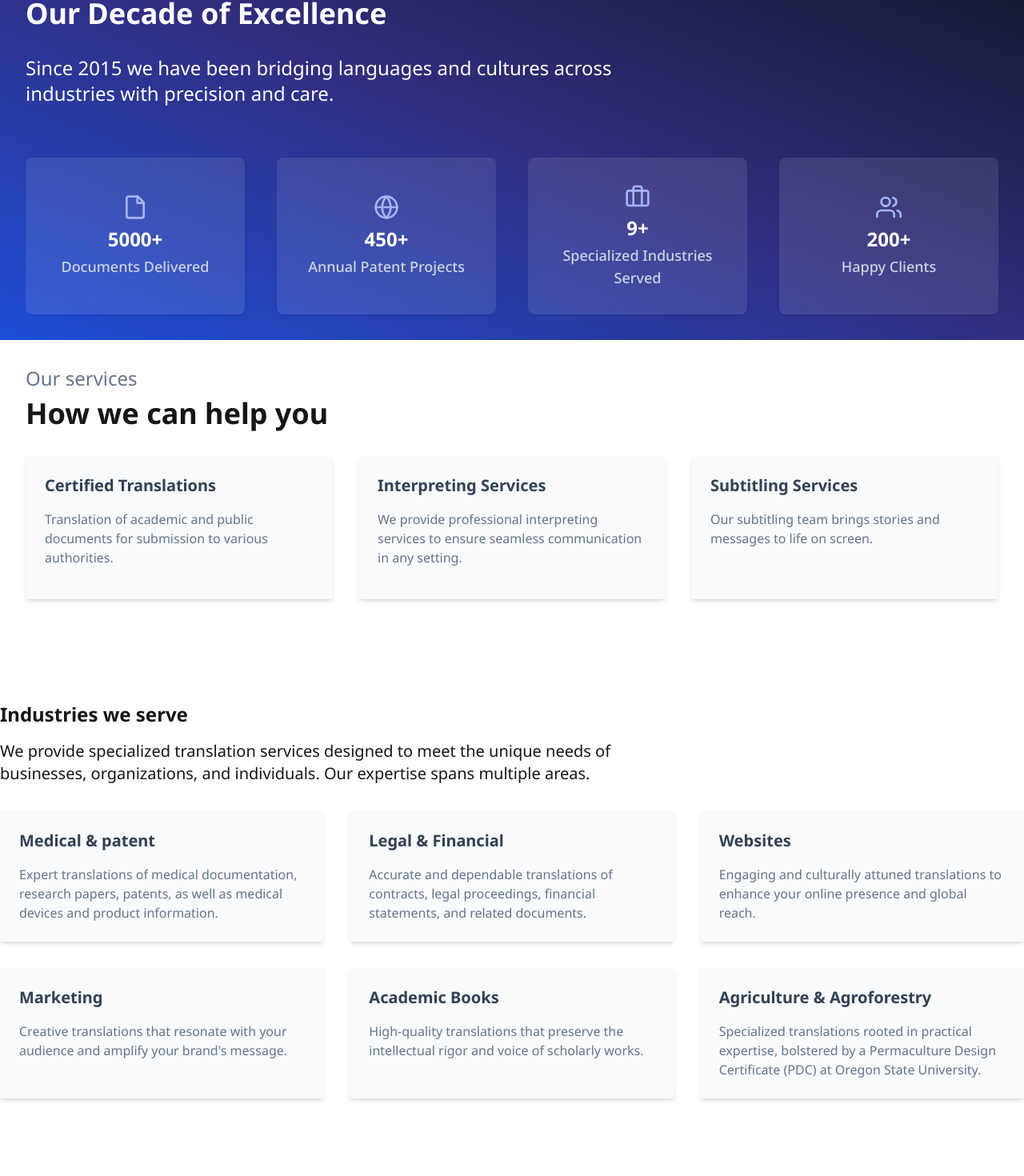
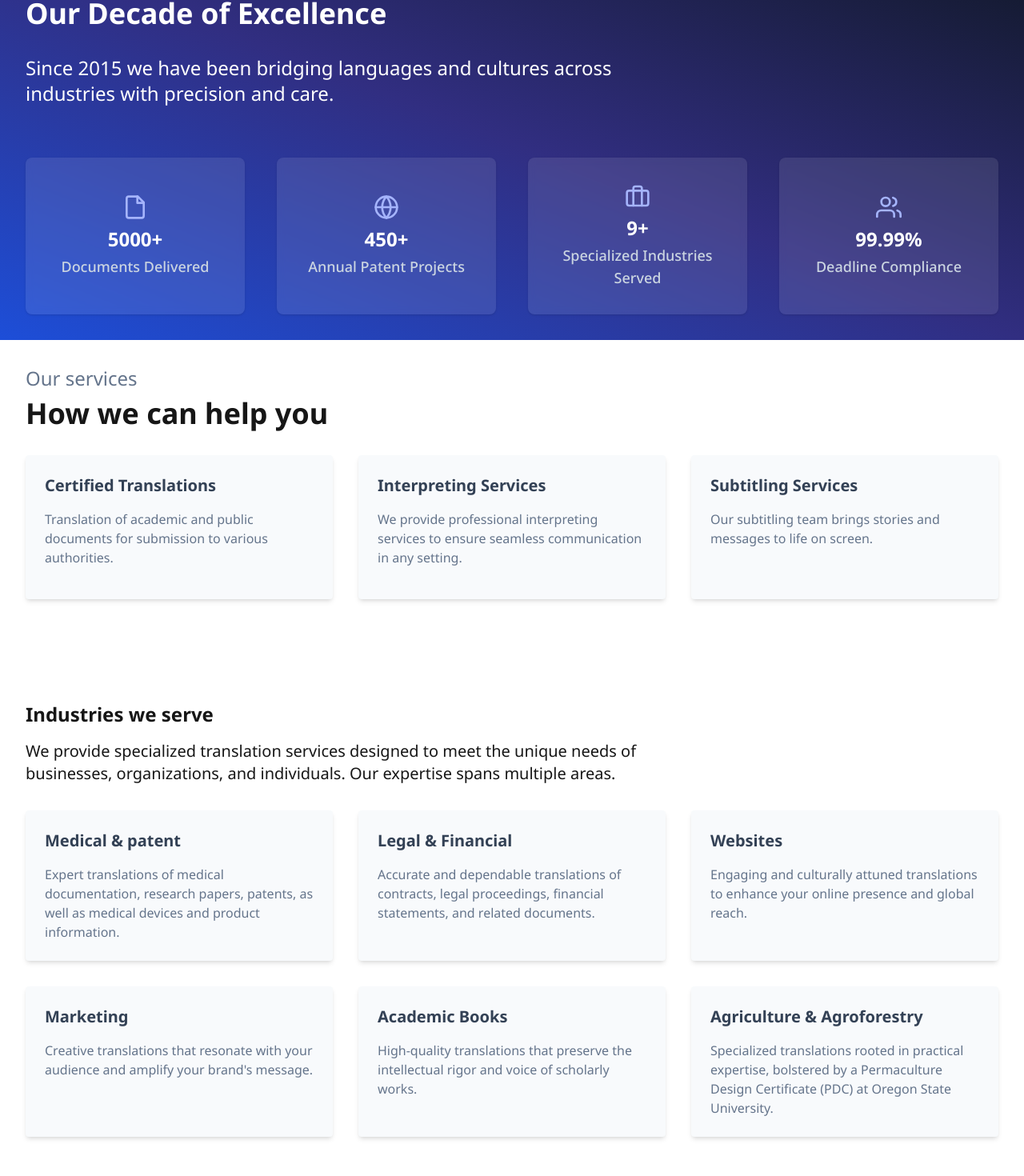
Before and after one commit to afterwordstranslations/afterwords.github.io, a Next.js app: page / in a window 1280 px wide. Shown: the part 1315-2785 px from the top of the page at 80% size. Built offline with nearby package versions, Linux system fonts and the light colour scheme.

Commit message:
Fix small css bugs

```diff
--- a/src/app/page.tsx
+++ b/src/app/page.tsx
@@ -65,8 +65,11 @@ export default function Home() {
             <div className="sm:w-full md:w-6/12 text-white py-8 sm:rounded-tr-lg md:rounded-tr-none md:rounded-bl-lg rounded-tl-lg flex items-center">
               <div>
                 <h4 className="bg-slate-900 text-lg shadow-lg rounded-3xl inline-block mb-8 px-4 py-2">
-                  <Emoji symbol="👋" className="mr-2" /> A boutique Greek agency with over 10 years of specialized experience.
+                  <div className="flex">
+                    <Emoji symbol="👋" className="mr-2 flex-none" /><div className="flex-1">A boutique Greek agency with over 10 years of specialized experience.</div>
+                  </div>
                 </h4>
+
                 <h1 className="text-4xl font-bold text-white mb-4">
                   {" "}
                   Certified Legal, Medical, & Technical Translations.
@@ -200,11 +203,9 @@ export default function Home() {
             />
           </div>
         </div>
-      </div>
 
-      {/* Industries Section - Theme Applied */}
-      <div className="bg-primary/10 py-8">
-        <div className="container mx-auto">
+        {/* Industries Section - Theme Applied */}
+        <div className="bg-primary/10 p-8">
           <h3 className="text-2xl font-bold mt-8 mb-4">Industries we serve</h3>
 
           <p className="text-xl mb-8 md:w-3/4 lg:w-2/3">
@@ -240,10 +241,8 @@ export default function Home() {
             />
           </div>
         </div>
-      </div>
 
-      {/* Team Section - Theme Applied */}
-      <div className="container mx-auto">
+        {/* Team Section - Theme Applied */}
         <div id="team" className="p-8">
           <p className="text-2xl mb-2 text-muted-foreground">
             Our team
--- a/src/components/DecadeSection.tsx
+++ b/src/components/DecadeSection.tsx
@@ -52,8 +52,8 @@ export const DecadeSection = () => {
             }
           />
           <StatCard
-            value="200+"
-            label="Happy Clients"
+            value="99.99%"
+            label="Deadline Compliance"
             icon={
               <svg xmlns="http://www.w3.org/2000/svg" width="32" height="32" viewBox="0 0 24 24" fill="none" stroke="currentColor" strokeWidth="2" strokeLinecap="round" strokeLinejoin="round">
                 <path d="M17 21v-2a4 4 0 0 0-4-4H5a4 4 0 0 0-4 4v2" />
```
